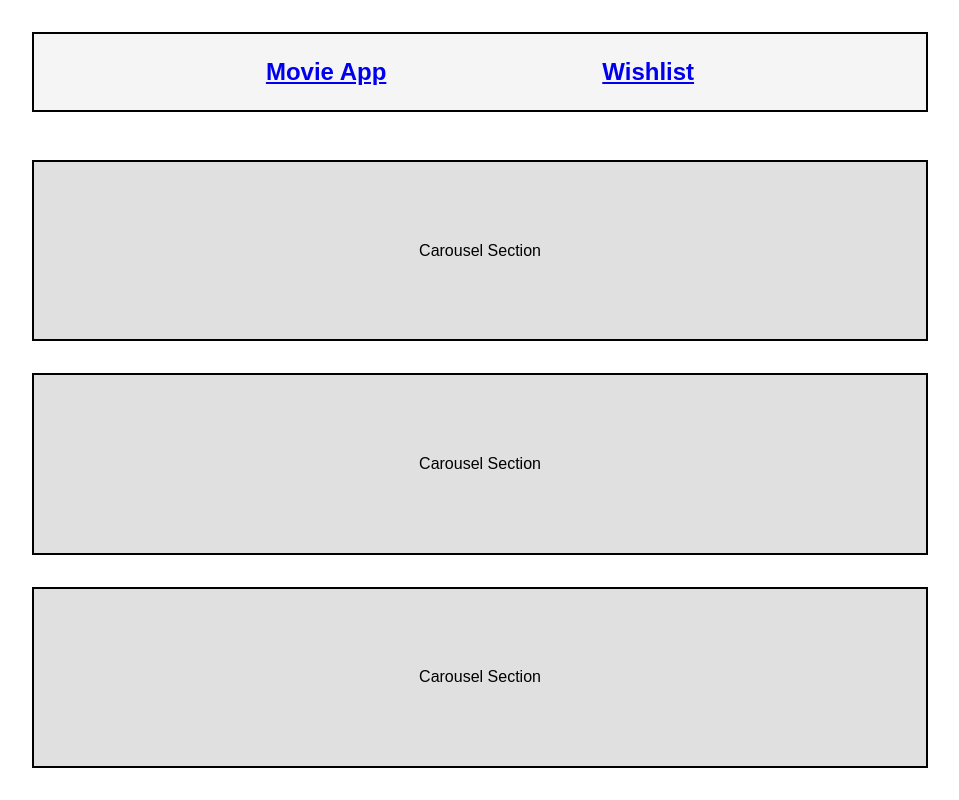
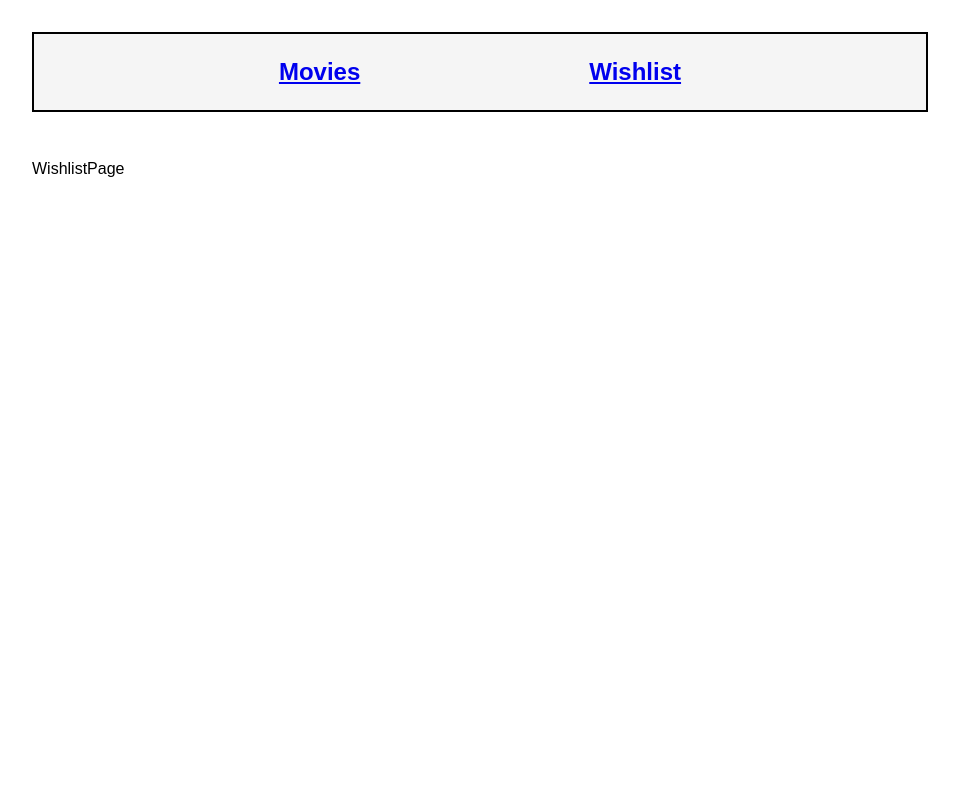
Before and after one commit to pablo-rodr-bio2/mytherea-business-case, a React app: page /wishlist in a window 1280 px wide. Shown: the whole page, without its empty margins (160-1119 px from the left). Built offline with nearby package versions, Linux system fonts and the light colour scheme.

Commit message:
Added react router, header navigation and 2 pages

```diff
--- a/package.json
+++ b/package.json
@@ -13,7 +13,8 @@
   "license": "ISC",
   "dependencies": {
     "react": "^18.3.1",
-    "react-dom": "^18.3.1"
+    "react-dom": "^18.3.1",
+    "react-router-dom": "^6.22.3"
   },
   "devDependencies": {
     "@babel/core": "^7.26.0",
--- a/src/App.js
+++ b/src/App.js
@@ -1,12 +1,14 @@
 import React from 'react';
+
 import Header from './components/Header/Header';
-import CarouselContainer from './components/CarouselContainer/CarouselContainer';
+import './App.scss';
+import { Outlet } from 'react-router-dom';
 
 const App = () => {
   return (
     <div className="App">
       <Header />
-      <CarouselContainer />
+      <Outlet />
     </div>
   );
 };
--- a/src/components/Header/Header.js
+++ b/src/components/Header/Header.js
@@ -1,16 +1,17 @@
 import React from 'react'
 
 import './Header.scss'
+import { Link } from 'react-router-dom'
 
 const Header = () => {
   return (
     <header className="header">
       <h2>
-        <a href="/movies">Movie App</a>
+        <Link to="/movies">Movies</Link>
       </h2>
 
       <h2>
-        <a href="/wishlist">Wishlist</a>
+        <Link to="/wishlist">Wishlist</Link>
       </h2>
     </header>
   )
--- /dev/null
+++ b/src/pages/MoviesPage/MoviesPage.js
@@ -0,0 +1,10 @@
+import React from 'react'
+import CarouselContainer from '../../components/CarouselContainer/CarouselContainer'
+
+const MoviesPage = () => {
+  return (
+    <CarouselContainer />
+  )
+}
+
+export default MoviesPage
--- /dev/null
+++ b/src/pages/WishlistPage/WishlistPage.js
@@ -0,0 +1,9 @@
+import React from 'react'
+
+const WishlistPage = () => {
+  return (
+    <div>WishlistPage</div>
+  )
+}
+
+export default WishlistPage
```
Also changed, not shown: src/index.js (+8 -3 lines), src/router/router.js (added, +27 -0 lines), 1 other file (tests, documents, lock files or other folders).
